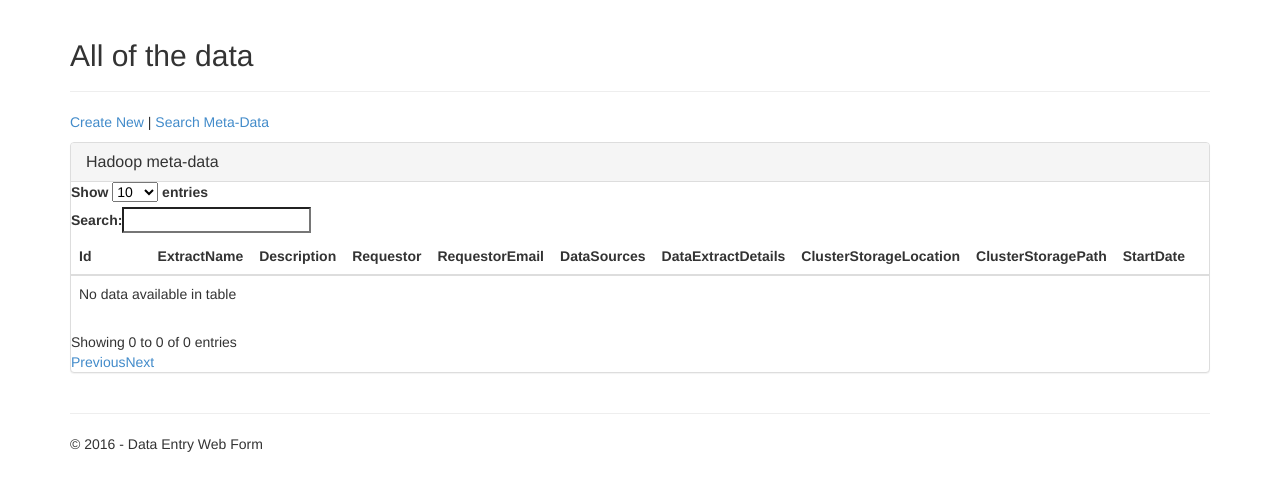
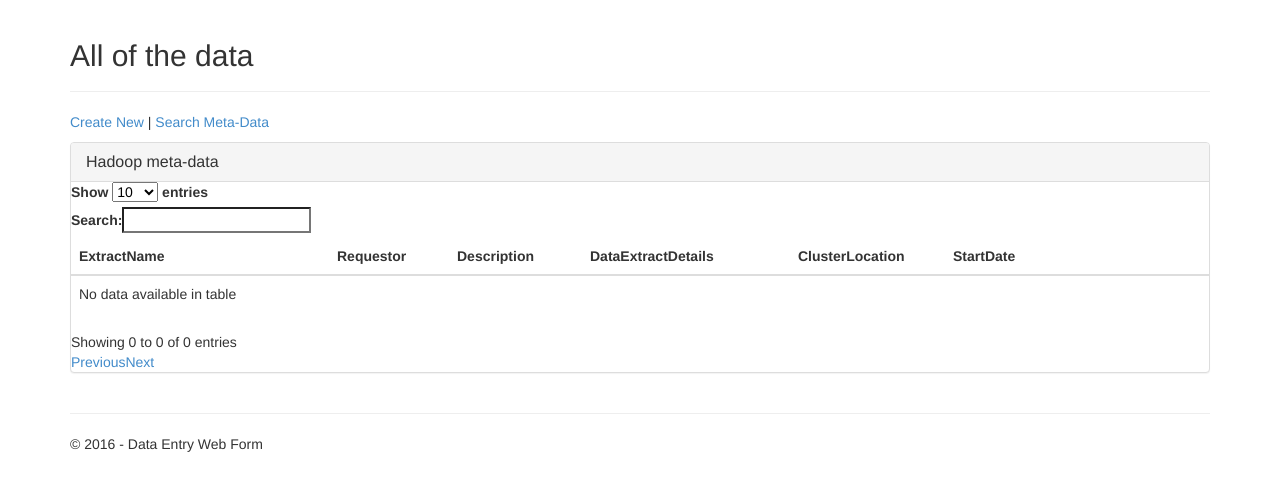
Before and after one commit to tjdurant/DataEntryWebForm, an ASP.NET MVC app: template DataEntryWebForm/Views/DataEntry/Index.cshtml in a window 1280 px wide. Shown: the part 51-542 px from the top of the page. Run offline with ASP.NET Core 8 and stand-ins for ASP.NET MVC 5, Linux system fonts and the light colour scheme; the template is opened without the code that fills it, so the values that code supplies are empty; the project's own start-up code is not run, and a stand-in starts its controllers and pages; some libraries are stand-ins or nearby versions.

Commit message:
changed formatting of tablea

```diff
--- a/DataEntryWebForm/Models/HadoopMetaDataModels.cs
+++ b/DataEntryWebForm/Models/HadoopMetaDataModels.cs
@@ -14,7 +14,7 @@ namespace DataEntryWebForm.Models
     {
 
         /// _id field
-        [ElasticProperty(Name = "Id", NumericType = NumberType.Long, Index = FieldIndexOption.Analyzed)]
+        [ElasticProperty(Name = "Id")]
         public string Id { get; set; }
 
         [ElasticProperty(Name = "extract_name")]
--- a/DataEntryWebForm/Views/DataEntry/Index.cshtml
+++ b/DataEntryWebForm/Views/DataEntry/Index.cshtml
@@ -27,17 +27,17 @@
                 <table id="myDataTable" class="table">
                     <thead>
                         <tr>
-                            <th> @Html.DisplayNameFor(model => model.Id)</th>
+                            @*<th> @Html.DisplayNameFor(model => model.Id)</th>*@
                             <th> @Html.DisplayNameFor(model => model.ExtractName)</th>
+                            <th> @Html.DisplayNameFor(model => model.Requestor)</th>
                             <th> @Html.DisplayNameFor(model => model.Description)</th>
-                            <th> @Html.DisplayNameFor(model => model.Requestor)</th>
-                            <th> @Html.DisplayNameFor(model => model.RequestorEmail)</th>
-                            <th> @Html.DisplayNameFor(model => model.DataSources)</th>
+                            @*<th> @Html.DisplayNameFor(model => model.RequestorEmail)</th>*@
+                            @*<th> @Html.DisplayNameFor(model => model.DataSources)</th>*@
                             <th> @Html.DisplayNameFor(model => model.DataExtractDetails) </th>
-                            <th> @Html.DisplayNameFor(model => model.ClusterStorageLocation) </th>
-                            <th> @Html.DisplayNameFor(model => model.ClusterStoragePath)</th>
+                            <th width="15%"> ClusterLocation </th>
+                            @*<th> @Html.DisplayNameFor(model => model.ClusterStoragePath)</th>*@
                             <th> @Html.DisplayNameFor(model => model.StartDate) </th>
-                            <th></th>
+                            <th width="15%"></th>
                         </tr>
                     </thead>
 
@@ -45,15 +45,15 @@
                         @foreach (var item in Model)
                         {
                             <tr>
-                                <td> @Html.DisplayFor(modelItem => item.Id)</td>
+                                @*<td> @Html.DisplayFor(modelItem => item.Id)</td>*@
                                 <td> @Html.DisplayFor(modelItem => item.ExtractName)</td>
+                                <td> @Html.DisplayFor(modelItem => item.Requestor)</td>
                                 <td> @Html.DisplayFor(modelItem => item.Description) </td>
-                                <td> @Html.DisplayFor(modelItem => item.Requestor)</td>
-                                <td> @Html.DisplayFor(modelItem => item.RequestorEmail)</td>
-                                <td> @Html.DisplayFor(modelItem => item.DataSources)</td>
+                                @*<td> @Html.DisplayFor(modelItem => item.RequestorEmail)</td>*@
+                                @*<td> @Html.DisplayFor(modelItem => item.DataSources)</td>*@
                                 <td> @Html.DisplayFor(modelItem => item.DataExtractDetails) </td>
                                 <td> @Html.DisplayFor(modelItem => item.ClusterStorageLocation)</td>
-                                <td> @Html.DisplayFor(modelItem => item.ClusterStoragePath)</td>
+                                @*<td> @Html.DisplayFor(modelItem => item.ClusterStoragePath)</td>*@
                                 <td> @Html.DisplayFor(modelItem => item.StartDate)   </td>
                                 <td>
                                     @Html.ActionLink("Edit", "Edit", new { id = item.Id }) |
```
Also changed, not shown: 4 other files.
